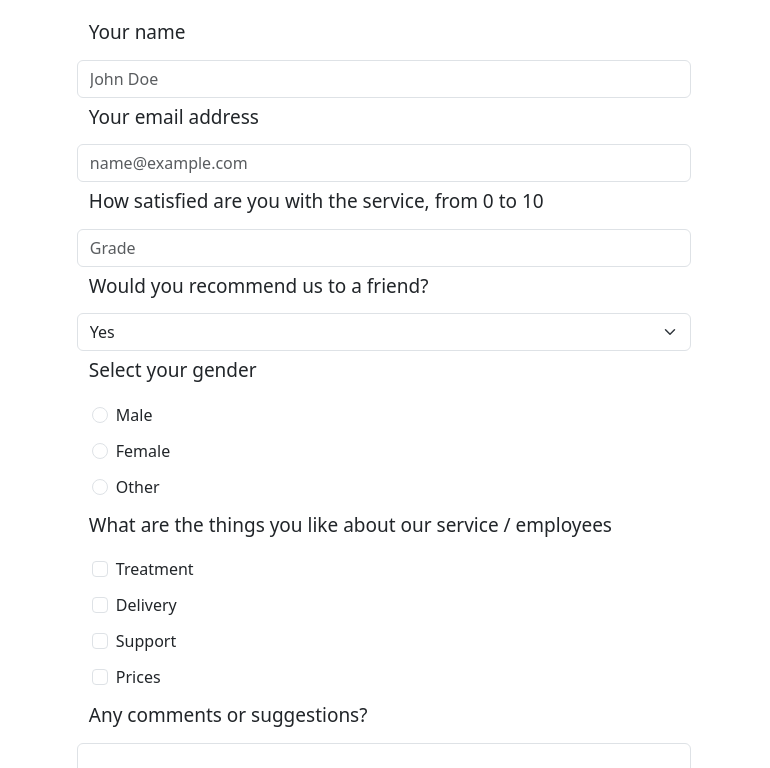
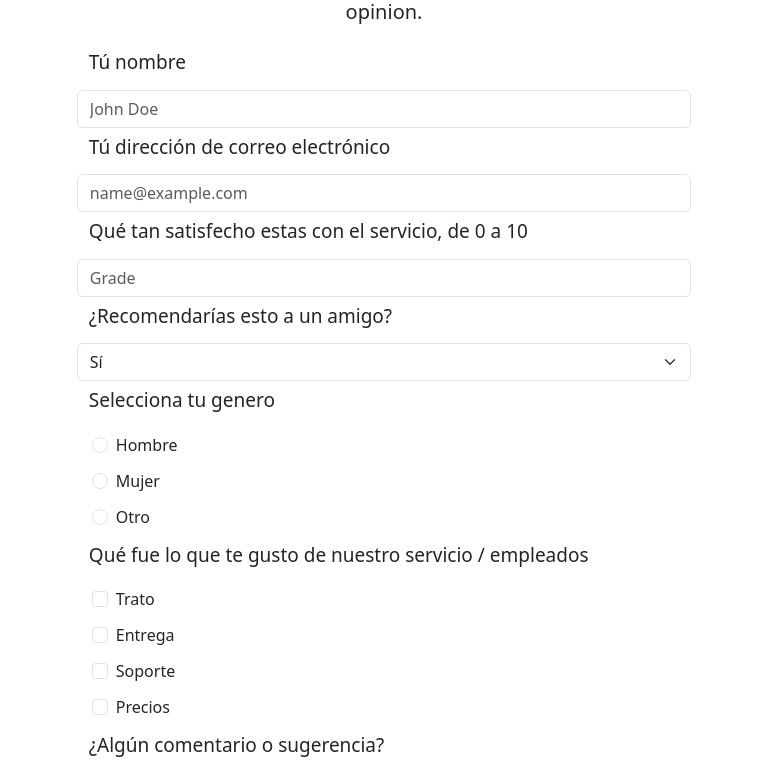
Before and after one commit to JPablo82965/FormularioDeEncuesta, a plain HTML site: page index.html in a window 1280 px wide. Shown: the part 89-857 px from the top of the page, without its empty margins (256-1026 px from the left). Drawn offline with nearby package versions, Linux system fonts and the light colour scheme.

Commit message:
Realizando cambios menores en los archivos

```diff
--- a/index.html
+++ b/index.html
@@ -7,79 +7,79 @@
   <link href="https://cdn.jsdelivr.net/npm/bootstrap@5.3.0/dist/css/bootstrap.min.css" rel="stylesheet" integrity="sha384-9ndCyUaIbzAi2FUVXJi0CjmCapSmO7SnpJef0486qhLnuZ2cdeRhO02iuK6FUUVM" crossorigin="anonymous">
   <script src="https://cdn.jsdelivr.net/npm/bootstrap@5.3.0/dist/js/bootstrap.bundle.min.js" integrity="sha384-geWF76RCwLtnZ8qwWowPQNguL3RmwHVBC9FhGdlKrxdiJJigb/j/68SIy3Te4Bkz" crossorigin="anonymous"></script>
   <link rel="stylesheet" href="styles.css">
-  <title>Survey Form</title>
+  <title>Formulario de Encuesta</title>
 </head>
 <body>
 
   <div class="container">
 
     <div class="text-center">
-      <h1 id="title" class="h1">Survey Form</h1>
-      <p id="description" class="lead">Thank you for taking the time to fill in the form, we appreciate your opinion.</p>
+      <h1 id="title" class="h1">Formulario de encuesta</h1>
+      <p id="description" class="lead">Gracias por tomarte el tiempo de contestar el formulario, apreciamos tu opinion.</p>
     </div>
 
     <form action="" id="survey-form" class="form row justify-content-md-center">
 
-      <label for="name" id="name-label" class="form-label">Your name</label>
+      <label for="name" id="name-label" class="form-label">Tú nombre</label>
       <input type="text" id="name" class="form-control" required placeholder="John Doe">
 
-      <label for="email" id="email-label" class="form-label">Your email address</label>
+      <label for="email" id="email-label" class="form-label">Tú dirección de correo electrónico</label>
       <input type="email" id="email" class="form-control" required placeholder="name@example.com">
 
-      <label for="number" id="number-label" class="form-label">How satisfied are you with the service, from 0 to 10</label>
+      <label for="number" id="number-label" class="form-label">Qué tan satisfecho estas con el servicio, de 0 a 10</label>
       <input type="number" id="number" class="form-control" min="0" max="10" placeholder="Grade">
 
-      <label for="dropdown" class="form-label">Would you recommend us to a friend?</label>
+      <label for="dropdown" class="form-label">¿Recomendarías esto a un amigo?</label>
       <select id="dropdown" class="form-select">
-        <option value="yes">Yes</option>
+        <option value="yes">Sí</option>
         <option value="no">No</option>
-        <option value="notSure">Not sure</option>
+        <option value="notSure">No estas seguro</option>
       </select>
 
-      <p class="form-label">Select your gender</p>
+      <p class="form-label">Selecciona tu genero</p>
 
       <div class="form-check">
         <input type="radio" name="gender" id="male" value="male" class="form-check-input">
-        <label for="male" class="form-check-label">Male</label>
+        <label for="male" class="form-check-label">Hombre</label>
       </div>
 
       <div class="form-check">
         <input type="radio" name="gender" id="female" value="female" class="form-check-input">
-        <label for="female" class="form-check-label">Female</label>
+        <label for="female" class="form-check-label">Mujer</label>
       </div>
 
       <div class="form-check">
         <input type="radio" name="gender" id="other" value="other" class="form-check-input">
-        <label for="other" class="form-check-label">Other</label>
+        <label for="other" class="form-check-label">Otro</label>
       </div>
 
-      <p class="form-label">What are the things you like about our service / employees</p>
+      <p class="form-label">Qué fue lo que te gusto de nuestro servicio / empleados</p>
 
       <div class="form-check">
         <input type="checkbox" id="treatment" value="1" class="form-check-input">
-        <label for="treatment" class="form-check-label">Treatment</label>
+        <label for="treatment" class="form-check-label">Trato</label>
       </div>
 
       <div class="form-check">
         <input type="checkbox" id="delivery" value="2" class="form-check-input">
-        <label for="delivery" class="form-check-label">Delivery</label>
+        <label for="delivery" class="form-check-label">Entrega</label>
       </div>
 
       <div class="form-check">
         <input type="checkbox" id="support" value="3" class="form-check-input">
-        <label for="support" class="form-check-label">Support</label>
+        <label for="support" class="form-check-label">Soporte</label>
       </div>
 
       <div class="form-check">
         <input type="checkbox" id="prices" value="4" class="form-check-input">
-        <label for="prices" class="form-check-label">Prices</label>
+        <label for="prices" class="form-check-label">Precios</label>
       </div>
 
-      <label for="msg" class="form-label">Any comments or suggestions?</label>
+      <label for="msg" class="form-label">¿Algún comentario o sugerencia?</label>
       <textarea name="" id="msg" cols="15" rows="10" class="form-control"></textarea>
 
       <div class="text-center">
-        <button type="submit" id="submit" class="btn btn-primary">Submit</button>
+        <button type="submit" id="submit" class="btn btn-primary">Enviar</button>
       </div>
     </form>
 
--- a/styles.css
+++ b/styles.css
@@ -1,3 +1,4 @@
+/*Estilos para el formulario*/
 .form-label{
   font-size: 19px;
   padding-top: 5px;
```
